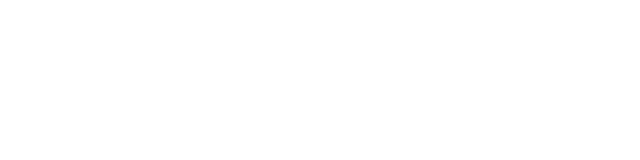
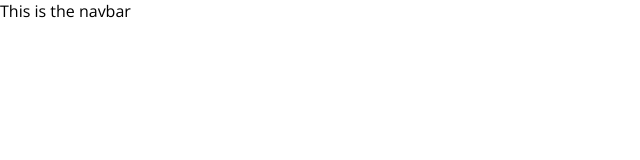
Before and after one commit to maxly20/React-Showsify, a React (Create React App) app: page / in a window 1280 px wide. Shown: the top 160 px of the page, without its empty margins (0-640 px from the left). Built offline with nearby package versions, Linux system fonts and the light colour scheme.

Commit message:
inital setup

```diff
--- a/package.json
+++ b/package.json
@@ -9,6 +9,7 @@
     "node-sass": "^5.0.0",
     "react": "^17.0.2",
     "react-dom": "^17.0.2",
+    "react-router-dom": "^5.2.0",
     "react-scripts": "4.0.3",
     "web-vitals": "^1.1.1"
   },
--- a/src/App.js
+++ b/src/App.js
@@ -1,11 +1,17 @@
+// COMPONENTS
+import Navbar from './components/Navbar';
 
-
-function App() {
+const App = () => {
   return (
-    <div className="App">
-
+    <div>
+      <Navbar />
+      <div className='container'>
+        {/* Homepage Route */}
+        {/* About page Route */}
+        {/* Single show details page Route */}
+      </div>
     </div>
   );
-}
+};
 
 export default App;
--- /dev/null
+++ b/src/components/Navbar.js
@@ -0,0 +1,7 @@
+import React from 'react';
+
+const Navbar = () => {
+  return <nav className='navbar'>This is the navbar</nav>;
+};
+
+export default Navbar;
--- a/src/index.css
+++ /dev/null
@@ -1,13 +0,0 @@
-body {
-  margin: 0;
-  font-family: -apple-system, BlinkMacSystemFont, 'Segoe UI', 'Roboto', 'Oxygen',
-    'Ubuntu', 'Cantarell', 'Fira Sans', 'Droid Sans', 'Helvetica Neue',
-    sans-serif;
-  -webkit-font-smoothing: antialiased;
-  -moz-osx-font-smoothing: grayscale;
-}
-
-code {
-  font-family: source-code-pro, Menlo, Monaco, Consolas, 'Courier New',
-    monospace;
-}
--- /dev/null
+++ b/src/scss/_home.scss
@@ -0,0 +1,4 @@
+.container {
+  max-width: 1170px;
+  margin: auto;
+}
--- a/src/scss/main.scss
+++ b/src/scss/main.scss
@@ -1 +1,2 @@
 @import './global';
+@import './home';
```
Also changed, not shown: 1 other file (tests, documents, lock files or other folders).
